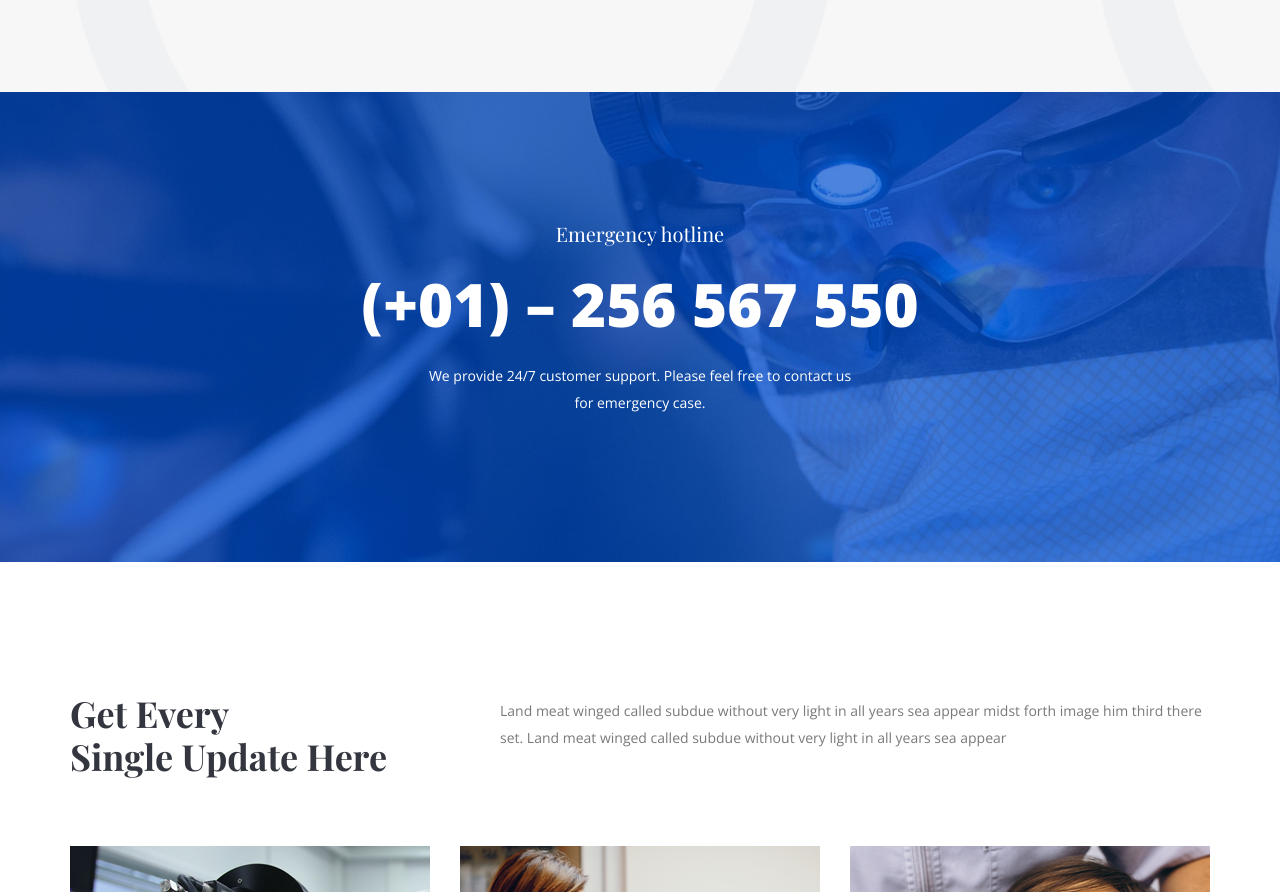
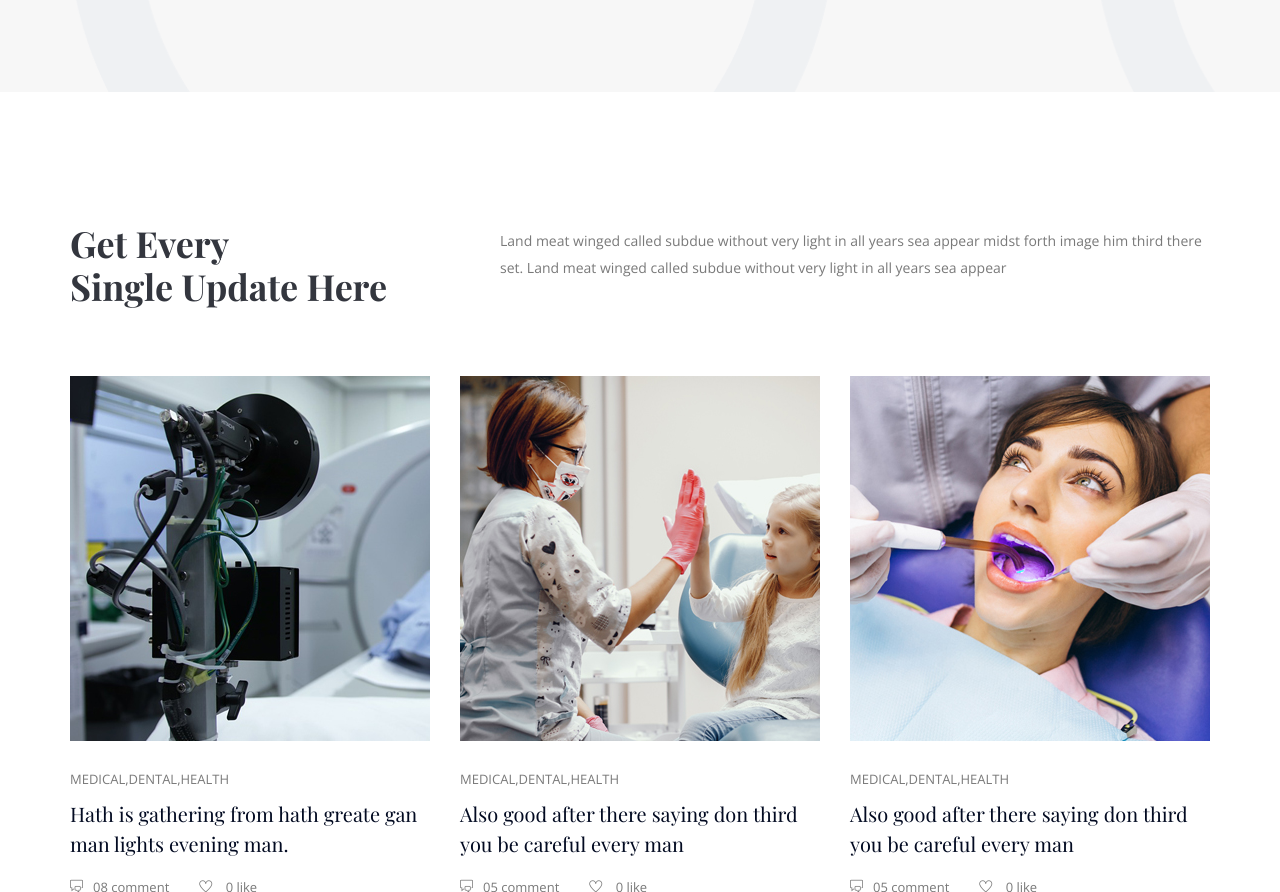
Before and after one commit to Umadevi-amin/WebMiniProject, a plain HTML site: page index.html in a window 1280 px wide. Shown: the part 4709-5601 px from the top of the page. Drawn offline with nearby package versions, Linux system fonts and the light colour scheme.

Commit message:
Removed Hotline

```diff
--- a/index.html
+++ b/index.html
@@ -445,22 +445,6 @@
     </section>
     <!-- ================ testimonial section end ================= -->
 
-    <!-- ================ Hotline Area Starts ================= -->
-    <section class="hotline-area text-center area-padding">
-        <div class="container">
-            <div class="row">
-                <div class="col-lg-12">
-                    <h2>Emergency hotline</h2>
-                    <span>(+01) – 256 567 550</span>
-                    <p class="pt-3">We provide 24/7 customer support. Please feel free to contact us <br>for emergency case.</p>
-                </div>
-            </div>
-        </div>
-    </section>
-    <!-- ================ Hotline Area End ================= -->
-
-
-
 
     <!--================ Start Blog Area =================-->
     <section class="blog-area area-padding">
```
